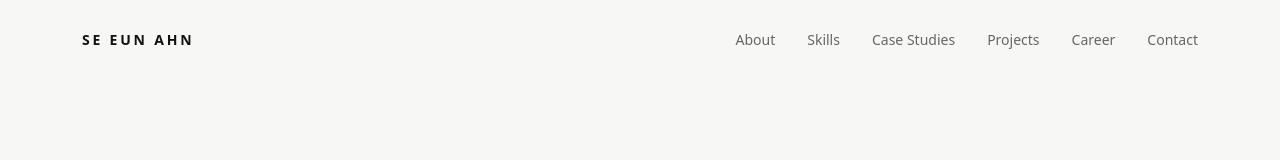
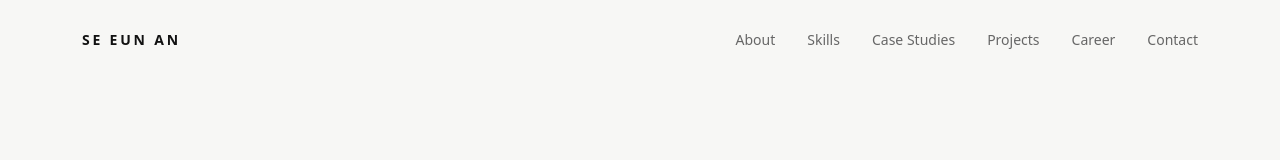
Before and after one commit to haehaejjang/website, a Next.js app: page / in a window 1280 px wide. Shown: the top 160 px of the page. Built offline with nearby package versions, Linux system fonts and the light colour scheme.

Commit message:
Update profile.ts

```diff
--- a/src/data/profile.ts
+++ b/src/data/profile.ts
@@ -1,6 +1,6 @@
 export const profile = {
   name: "안세은",
-  nameEn: "SE EUN AHN",
+  nameEn: "SE EUN AN",
   role: "Game Designer",
   tagline: "콘텐츠 · 시스템 · 시나리오 기획",
   heroDescription:
```
